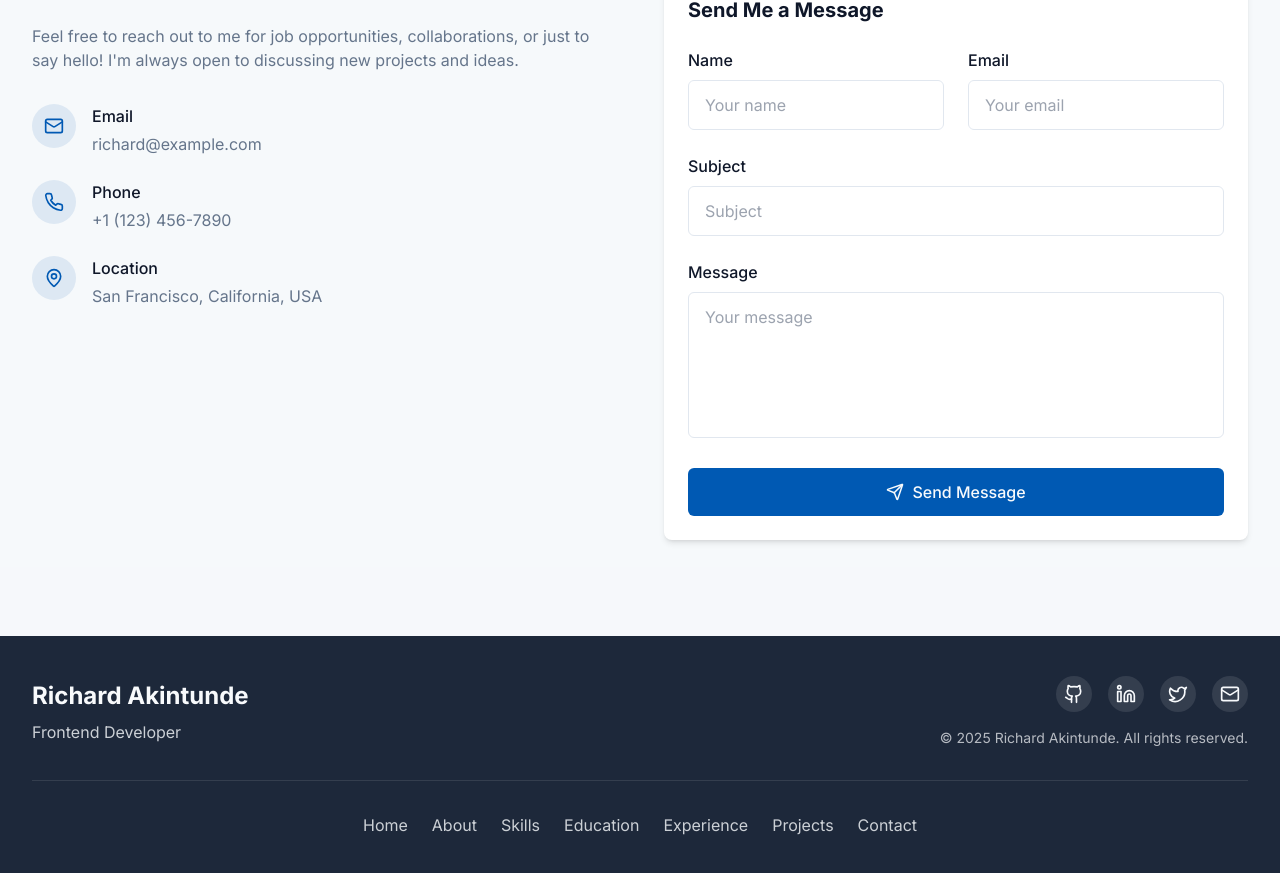
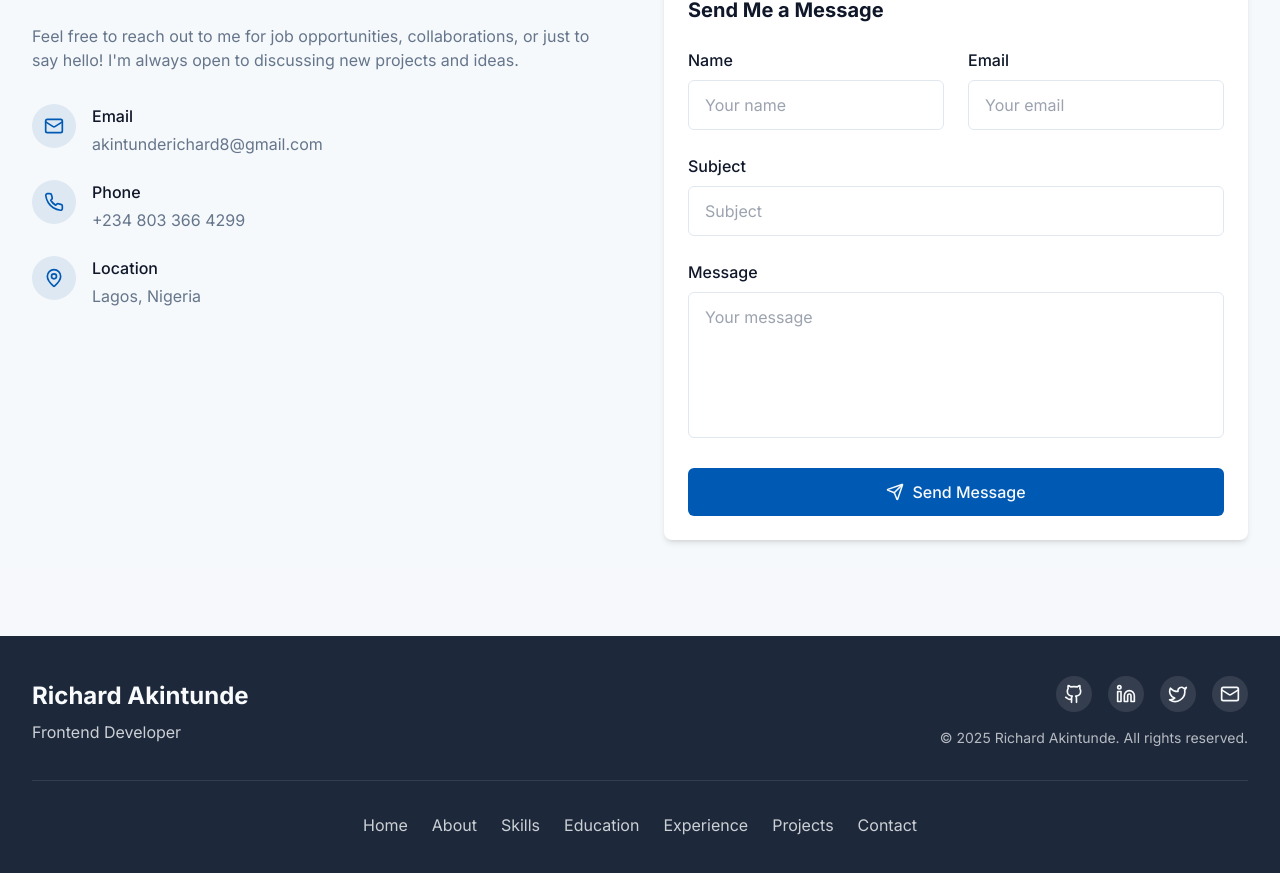
Before and after one commit to Richdigital2021/portfolio-sparkling-tide, a React (Vite) app: page / in a window 1280 px wide. Shown: the part 7308-8181 px from the top of the page. Built offline with nearby package versions, Linux system fonts and the light colour scheme.

Commit message:
Update contact information
Update email, phone, and location in Contact component.

```diff
--- a/src/components/Contact.tsx
+++ b/src/components/Contact.tsx
@@ -23,10 +23,10 @@ const Contact: React.FC = () => {
                 <div>
                   <h4 className="font-medium mb-1">Email</h4>
                   <a
-                    href="mailto:richard@example.com"
+                    href="mailto:akintunderichard8@gmail.com"
                     className="text-muted-foreground hover:text-primary transition-colors"
                   >
-                    richard@example.com
+                    akintunderichard8@gmail.com
                   </a>
                 </div>
               </div>
@@ -38,10 +38,10 @@ const Contact: React.FC = () => {
                 <div>
                   <h4 className="font-medium mb-1">Phone</h4>
                   <a
-                    href="tel:+11234567890"
+                    href="tel:+2348033664299"
                     className="text-muted-foreground hover:text-primary transition-colors"
                   >
-                    +1 (123) 456-7890
+                    +234 803 366 4299
                   </a>
                 </div>
               </div>
@@ -53,7 +53,7 @@ const Contact: React.FC = () => {
                 <div>
                   <h4 className="font-medium mb-1">Location</h4>
                   <p className="text-muted-foreground">
-                    San Francisco, California, USA
+                    Lagos, Nigeria
                   </p>
                 </div>
               </div>
```
